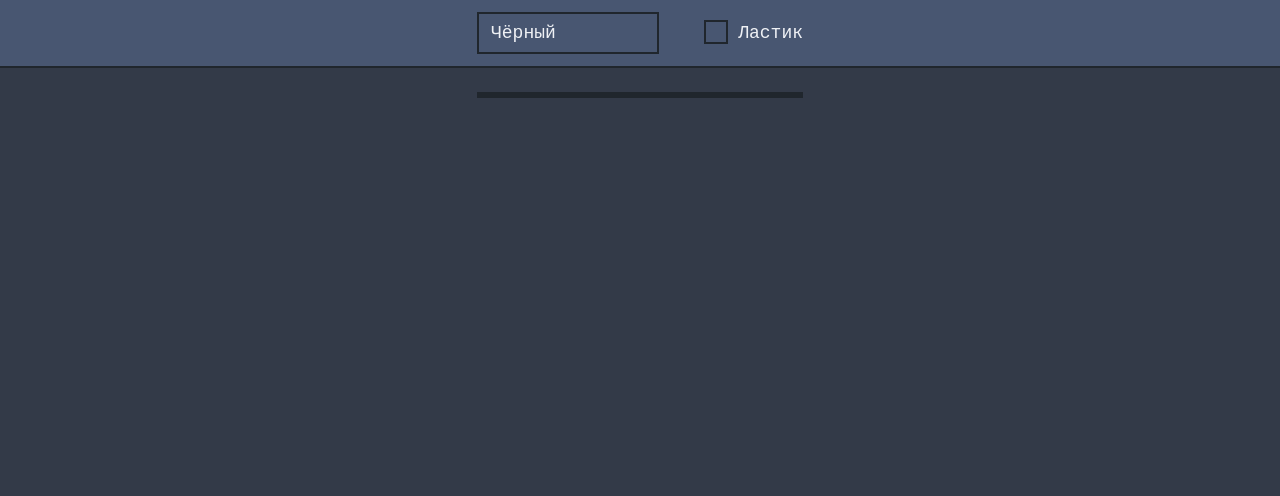
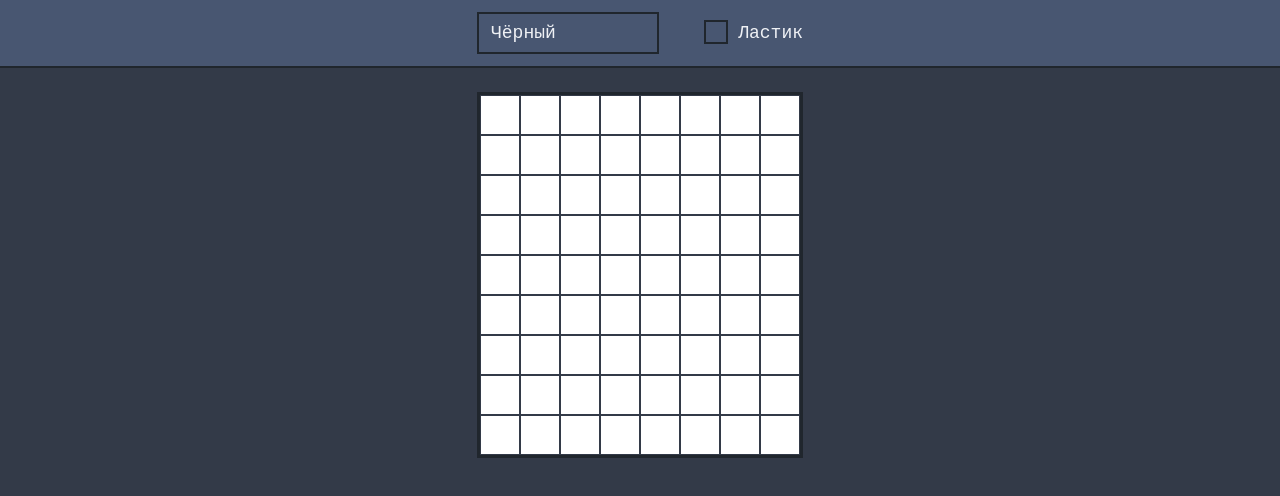
Before and after one commit to apachqq/pixel-art-js, a plain HTML site: page index.html in a window 1280 px wide. Drawn offline with Linux system fonts and the light colour scheme.

Commit message:
css final cursor

```diff
--- a/style.css
+++ b/style.css
@@ -140,3 +140,11 @@ body {
     flex-wrap: wrap;
     border: 3px solid #20262d;
 }
+
+.pixel {
+    width: 40px;
+    height: 40px;
+    border: 1px solid #333a48;
+    background-color: #ffffff;
+    cursor: pointer;
+}
```
